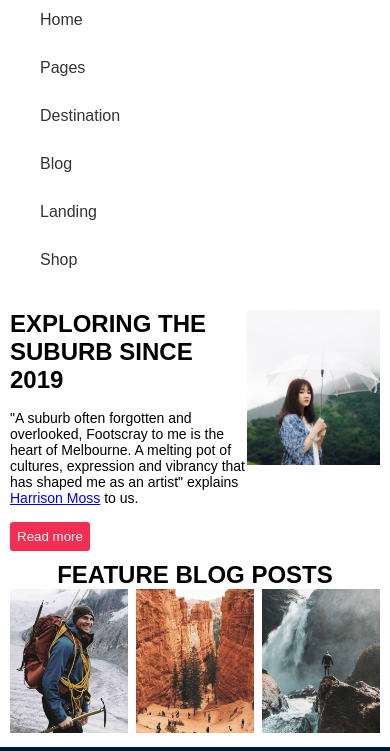
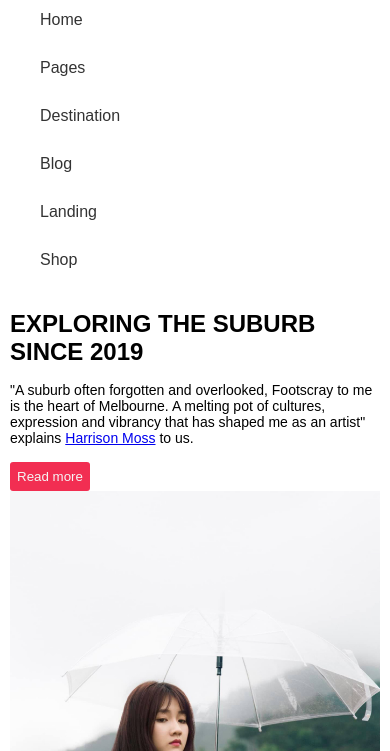
Before and after one commit to manmandh/demoHtmlCss, a plain HTML site: page index.html in a window 390 px wide. Shown: the part 300-1051 px from the top of the page. Drawn offline with Linux system fonts and the light colour scheme.

Commit message:
done resp

```diff
--- a/style.css
+++ b/style.css
@@ -87,22 +87,24 @@ nav ul li a:hover{
 	justify-content: space-between;
 	padding: 0 10px;
 	margin-bottom: 10px;
+	gap: 15px;
 }
 .product-item{
-	width: 32%;
+
     position: relative;
     overflow: hidden;
 }
 .product-item img{
 	cursor: pointer;
+	transition: .25s;
+	transform: scale(1);
 }
 .product-item img:hover{
 	transform:  scale(1.1);
-	transition: 0.6s ease;
+	transition: 0.6s;
 }
 .product-item:hover .product-detail{
 	transform: translate(0);
-
 }
 .product-detail{
 	text-align: center;
@@ -177,7 +179,6 @@ font input{
 }
 
 @media screen and (max-width: 1000px){
-
 	nav{
 		justify-content: start;
 	}
@@ -196,11 +197,15 @@ font input{
 	nav ul{
 		flex-direction: column;
 	}
+	.post, .product-list{
+		flex-direction: column;
+	}
 }
 
 
 ::-webkit-scrollbar {
 	width: 10px;
+	height: 15px;
 }
 ::-webkit-scrollbar-track {
 	background-color: #fff;
```
